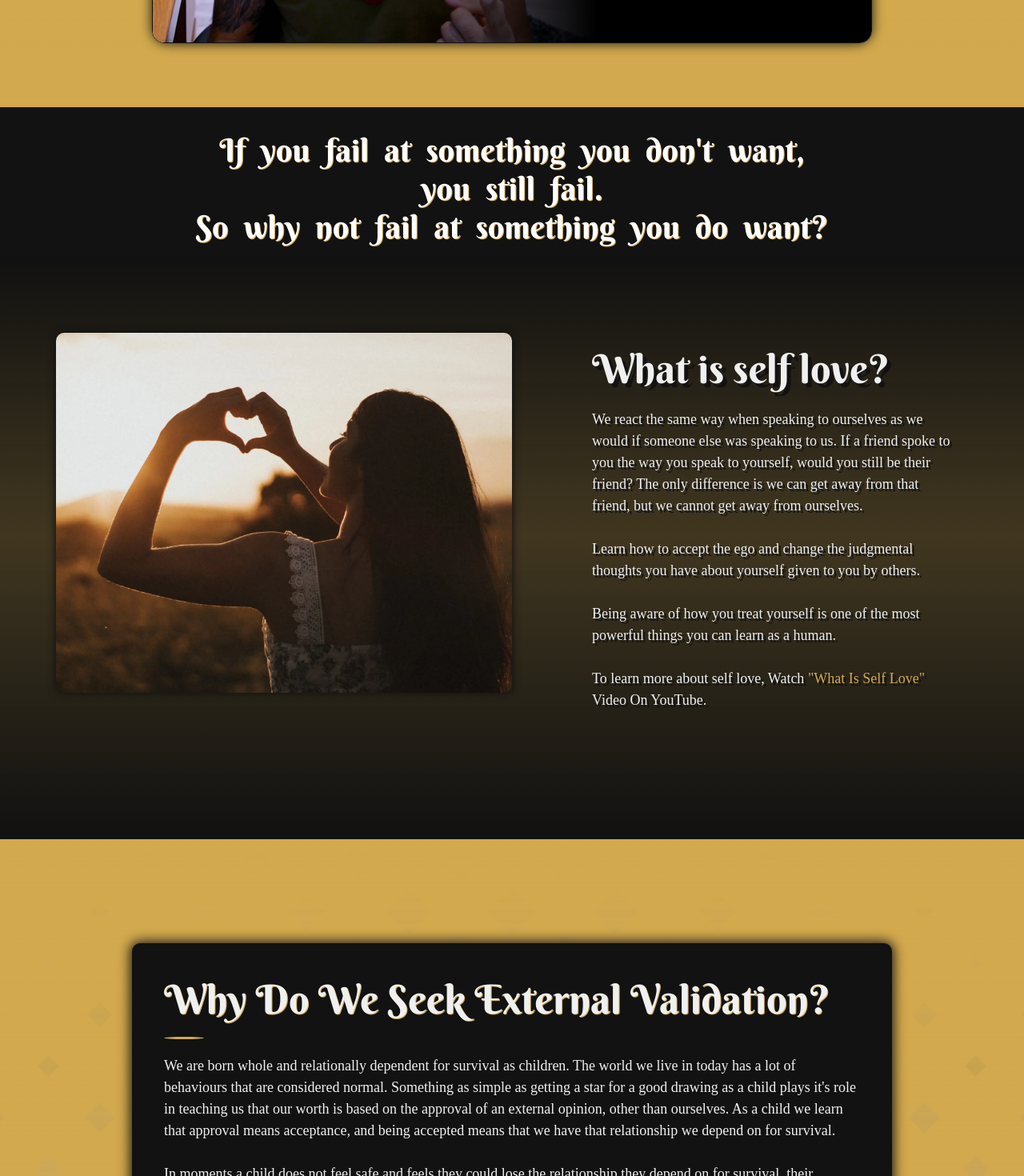
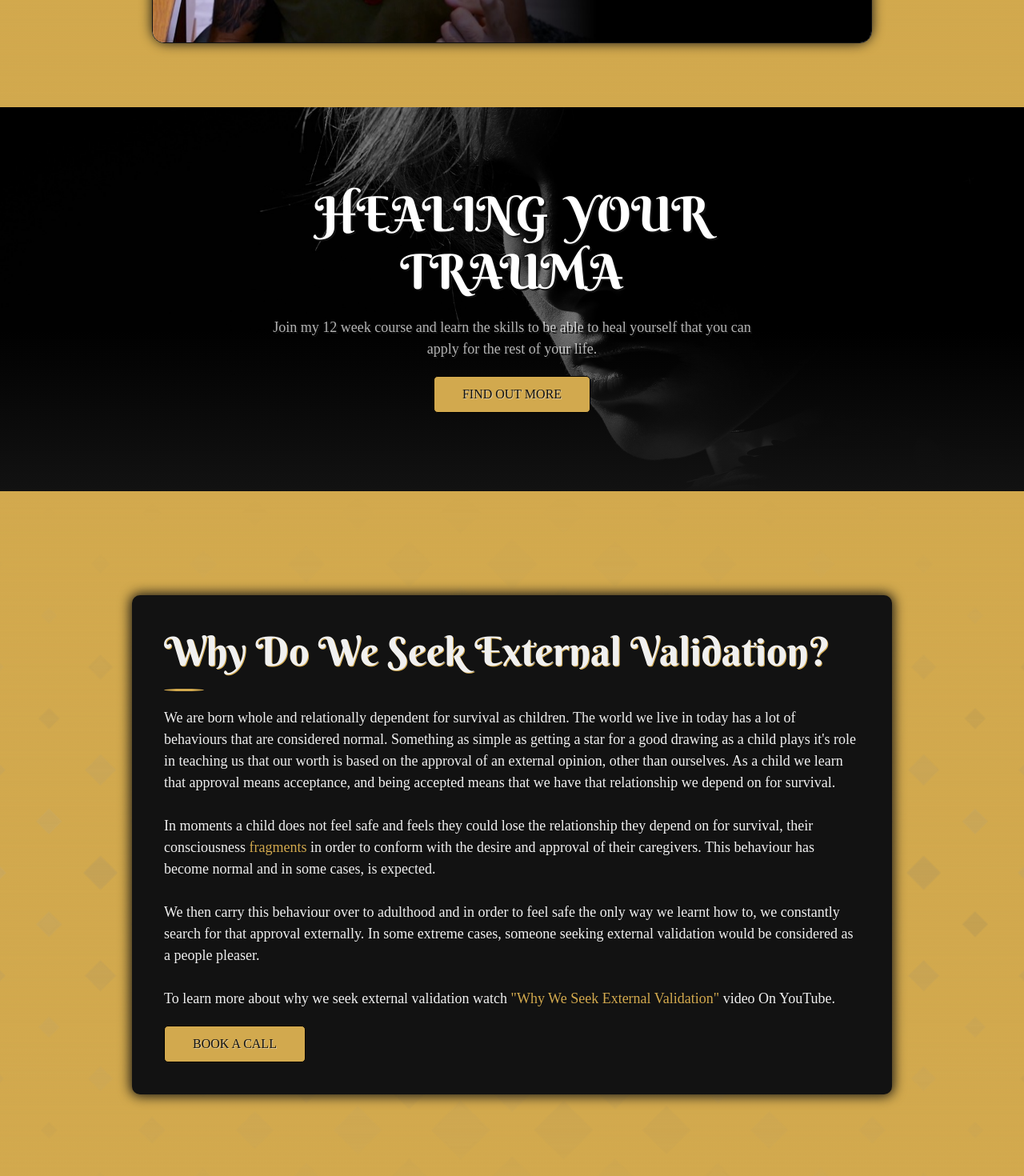
Before and after one commit to ariansamouiehome/life-coaching, a Next.js app: page / in a window 1280 px wide. Shown: the part 2100-3570 px from the top of the page at 80% size. Built offline with nearby package versions, Linux system fonts and the light colour scheme; grey boxes are pictures that could not be loaded; a web font is replaced by a local one.

Commit message:
trauma page done video needed

```diff
--- a/components/ColumnInfoImage/index.scss
+++ b/components/ColumnInfoImage/index.scss
@@ -77,7 +77,7 @@
 
       span {
         color: $brand-color-one;
-        font-family: $brand-font-heading-one;
+        font-family: $brand-font-copy-two;
         font-size: 30px;
       }
     }
--- a/components/Layout/Footer/index.jsx
+++ b/components/Layout/Footer/index.jsx
@@ -13,7 +13,7 @@ const Footer = ({show}) => {
 
     return (
         <>
-            {router.asPath !== '/meditation-sessions' && router.asPath !== '/book-a-call' && <>
+            {router.asPath !== '/meditation-sessions' && router.asPath !== '/trauma-healing' && <>
                 <ColumnInfoImage
                     title="Mailing list"
                     description={`Want to be part of the mailing list? <br />Just fill out this form and you will be added to receive regular updates.`}
--- a/containers/BookACall/index.jsx
+++ b/containers/BookACall/index.jsx
@@ -36,7 +36,7 @@ const BookACall = () => {
                 backgroundImage="/images/healing.jpeg"
                 title="What is the goal?"
             >
-                <p className="body-copy">In these sessions we will dive deep into your life experiences and uncover the areas of your life that has caused you to arrive at the place you are today.<br /><br />We will dive deep and heal the traumas from your childhood that has been affecting you in your adulthood.<br /><br />I will teach you how to get to a normal state of being and how to release anxiety.<br /><br /> You will learn what trauma is, how we deal with it as humans and multiple ways to heal yourself from it.<br /><br />The skills that you will learn is something that you will take away with you and continuously apply throughout your life, as healing is a lifestyle.</p>
+                <p className="body-copy">In these sessions we will dive deep into your life experiences and uncover the areas of your life that has caused you to arrive at the place you are today.<br /><br />We will heal the traumas from your childhood that you have carried to your adulthood.<br /><br />I will teach you how to get to a normal state of being, what shadow work is and how to release anxiety.<br /><br />We will cover how to practise self love and as a reflection, increase the love you will have in your life. <br /><br /> You will learn what trauma is, how we deal with it as humans and how to heal yourself from it.<br /><br />The skills that you will learn is something that you will take away with you and continuously apply throughout your life, as healing is a lifestyle.</p>
             </ImageSideText>
 
             <FullWidthVideoPlayer
@@ -49,7 +49,7 @@ const BookACall = () => {
             <ColumnInfoImage
                 noCurve
                 title="Interested in this course?"
-                description="Fill out the form and tell me a little about yourself. <br /> I will then get in touch arrange the start of your healing journey.<br /> <span>12 weeks - £2490</span>"
+                description="Fill out the form and tell me a little about yourself. <br /> I will then get in touch and arrange the start of your healing journey.<br /> <span>12 Weeks - £2990</span>"
             />
 
             <ContactForm />
--- a/containers/Home/index.jsx
+++ b/containers/Home/index.jsx
@@ -86,22 +86,17 @@ const Home = () => {
                 thumbnailImage="/images/what-is-trauma.jpeg"
             />
 
-            <ColumnInfoImage
-                title="If you fail at something you don't want,<br /> you still fail. <br />So why not fail at something you do want?"
-                noCurve
+            <FullWidthImageTextBanner
+                title="HEALING YOUR TRAUMA"
+                description="Join my 12 week course and learn the skills to be able to heal yourself that you can apply for the rest of your life."
+                backgroundImage="/images/shadow-1.jpeg"
+                contentCenter
+                href="/trauma-healing"
+                cta_text="Find out more"
+                alt
+                noPaddTop
+                animation
             />
-
-            <ImageSideText
-                backgroundImage="/images/self-love.webp"
-                title="What is self love?"
-            >
-                <p className="body-copy">We react the same way when speaking to ourselves as we would if someone else
-                    was speaking to us. If a friend spoke to you the way you speak to yourself, would you still be their
-                    friend? The only difference is we can get away from that friend, but we cannot get away from
-                    ourselves.<br/><br/>Learn how to accept the ego and change the judgmental thoughts you have about
-                    yourself given to you by others. <br/><br/>Being aware of how you treat yourself is one of the most
-                    powerful things you can learn as a human.<br/><br/> To learn more about self love, Watch <Clickable href="https://youtu.be/xA5CGvqv05Y" target>"What Is Self Love"</Clickable> Video On YouTube.</p>
-            </ImageSideText>
 
             <div id="external-validation">
                 <BackImageFloatingContent
@@ -139,6 +134,33 @@ const Home = () => {
             </div>
 
             <ImageSideText
+                backgroundImage="/images/self-love.webp"
+                title="What is self love?"
+            >
+                <p className="body-copy">We react the same way when speaking to ourselves as we would if someone else
+                    was speaking to us. If a friend spoke to you the way you speak to yourself, would you still be their
+                    friend? The only difference is we can get away from that friend, but we cannot get away from
+                    ourselves.<br/><br/>Learn how to accept the ego and change the judgmental thoughts you have about
+                    yourself given to you by others. <br/><br/>Being aware of how you treat yourself is one of the most
+                    powerful things you can learn as a human.<br/><br/> To learn more about self love, Watch <Clickable href="https://youtu.be/xA5CGvqv05Y" target>"What Is Self Love"</Clickable> Video On YouTube.</p>
+            </ImageSideText>
+
+            <BackImageFloatingContent
+                backgroundImage="/images/pattern-back-4.png"
+                title="Testimonials"
+                headingLine
+                large
+            >
+                <div className="theme-row">
+                    {testimonials.map((item, key) =>
+                        <TestimonialCard
+                            name={item.name}
+                            message={item.message}
+                        />)}
+                </div>
+            </BackImageFloatingContent>
+
+            <ImageSideText
                 backgroundImage="/images/relationship.webp"
                 title="Do your relationships have the same outcome?"
                 href="/book-a-call"
@@ -156,42 +178,6 @@ const Home = () => {
                     days.</p>
             </ImageSideText>
 
-            <BackImageFloatingContent
-                backgroundImage="/images/pattern-back-4.png"
-                title="Testimonials"
-                headingLine
-                large
-            >
-                <div className="theme-row">
-                    {testimonials.map((item, key) =>
-                        <TestimonialCard
-                            name={item.name}
-                            message={item.message}
-                        />)}
-                </div>
-            </BackImageFloatingContent>
-
-            <FullWidthImageTextBanner
-                title="SHADOW WORK"
-                description="Find out what the human shadow is and how to use shadow work to heal yourself."
-                backgroundImage="/images/shadow-1.jpeg"
-                contentCenter
-                href="/shadow-work"
-                cta_text="Find out more"
-                alt
-                noPaddTop
-                animation
-            />
-
-            {/*<FullWidthInfo*/}
-            {/*    hTag={3}*/}
-            {/*    title="SHADOW WORK"*/}
-            {/*    description="Find out what the human shadow is and how to use shadow work to heal yourself."*/}
-            {/*    cta_show*/}
-            {/*    cta_href="/shadow-work"*/}
-            {/*    cta_text="Find out more"*/}
-            {/*    headingLine*/}
-            {/*/>*/}
         </>
     )
 }
--- a/styles/app.scss
+++ b/styles/app.scss
@@ -2,6 +2,7 @@
 @import url('https://fonts.googleapis.com/css2?family=Akaya+Telivigala&display=swap');
 @import url('https://fonts.googleapis.com/css2?family=Berkshire+Swash&display=swap');
 @import url('https://fonts.googleapis.com/css2?family=Akronim&display=swap');
+@import url('https://fonts.googleapis.com/css2?family=Merriweather:wght@300&display=swap');
 
 
 
--- a/styles/variables.scss
+++ b/styles/variables.scss
@@ -21,6 +21,7 @@ $brand-font-heading-two: 'Akronim', cursive;
 
 // Copy
 $brand-font-copy-one: 'Akaya Telivigala', cursive;
+$brand-font-copy-two: 'Merriweather', serif;
 
 // ------------------------------------------------
 $grid-breakpoints: (
```
